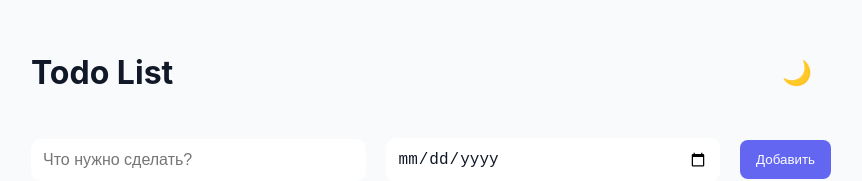
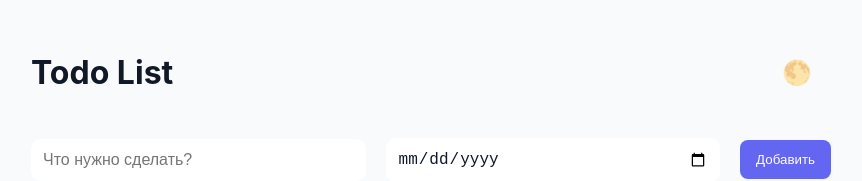
Before and after one commit to m1sterio21/To-do-List, a React (Create React App) app: page / in a window 1280 px wide. Shown: the top 181 px of the page, without its empty margins (209-1071 px from the left). Built offline with nearby package versions, Linux system fonts and the light colour scheme.

Commit message:
Update ThemeToggle.js

```diff
--- a/src/components/ThemeToggle.js
+++ b/src/components/ThemeToggle.js
@@ -14,7 +14,7 @@ const ThemeToggle = memo(({ theme, setTheme }) => {
 
   return (
     <button onClick={toggleTheme} className="theme-toggle" title="Сменить тему">
-      {theme === LIGHT_THEME ? '🌙' : '🌞'}
+      {theme === LIGHT_THEME ? '🌕' : '☀️'}
     </button>
   );
 });
```
